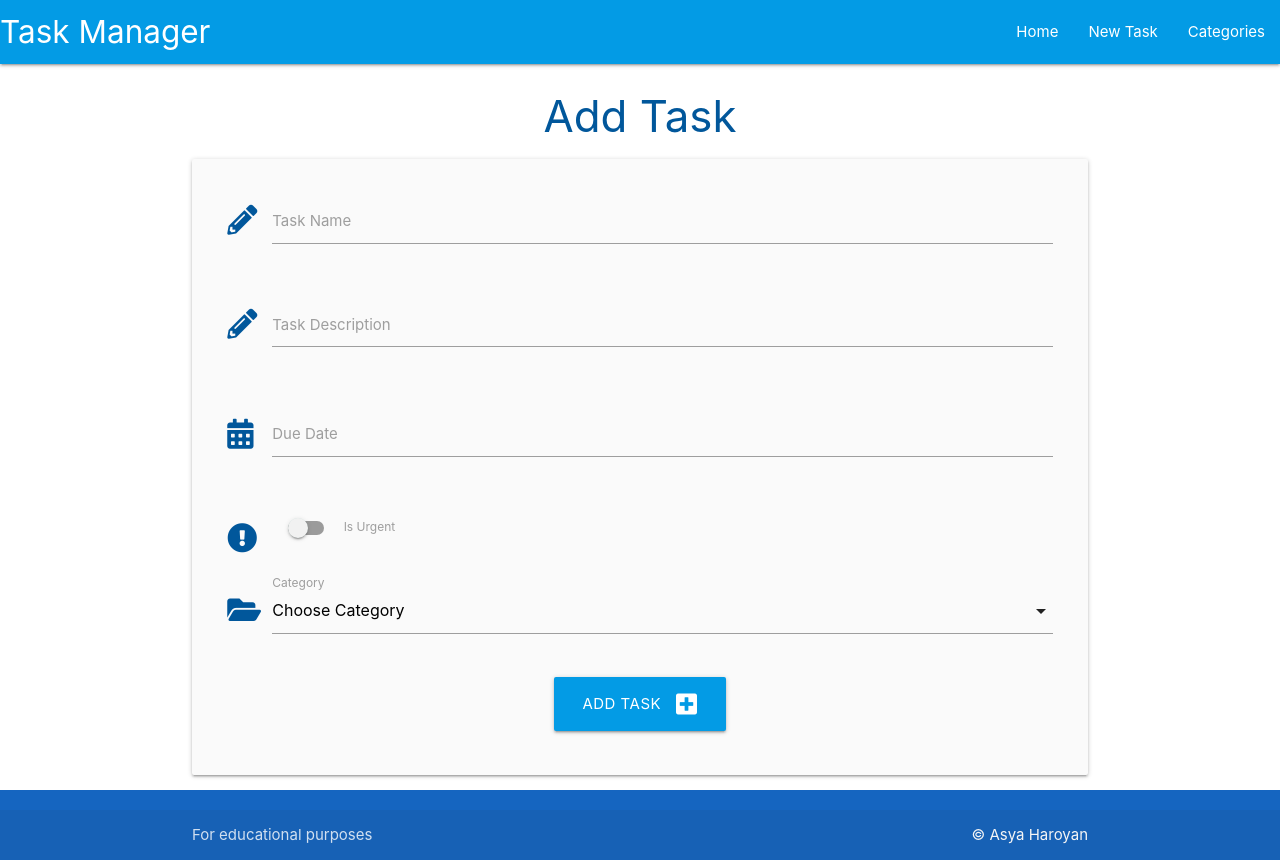
After one commit to asyaharoyan/managment-app, a Flask app: page /add_task in a window 1280 px wide. The commit adds this page. Run offline with Flask 2, Linux system fonts and the light colour scheme; data that the repository does not hold is empty.

Commit message:
Add tasks

```diff
--- a/taskmanager/routes.py
+++ b/taskmanager/routes.py
@@ -5,7 +5,8 @@ from taskmanager.models import Category, Task
 
 @app.route("/")
 def home():
-    return render_template("tasks.html")
+    tasks = list(Task.query.order_by(Task.id).all())
+    return render_template("tasks.html", tasks=tasks)
 
 
 @app.route("/categories")
@@ -40,3 +41,20 @@ def delete_category(category_id):
     db.session.delete(category)
     db.session.commit()
     return redirect(url_for("categories"))
+
+
+@app.route("/add_task", methods=["GET", "POST"])
+def add_task():
+    categories = list(Category.query.order_by(Category.category_name).all())
+    if request.method == "POST":
+        task = Task(
+            task_name=request.form.get("task_name"),
+            task_description=request.form.get("task_description"),
+            is_urgent=bool(True if request.form.get("is_urgent") else False),
+            due_date=request.form.get("due_date"),
+            category_id=request.form.get("category_id")
+        )
+        db.session.add(task)
+        db.session.commit()
+        return redirect(url_for("home"))
+    return render_template("add_task.html", categories=categories)
--- a/taskmanager/static/js/script.js
+++ b/taskmanager/static/js/script.js
@@ -2,4 +2,19 @@ document.addEventListener("DOMContentLoaded", function() {
     // sidenav initialization
     let sidenav = document.querySelectorAll(".sidenav");
     M.Sidenav.init(sidenav);
+
+    // datepicker
+    let datepicker = document.querySelectorAll('.datepicker');
+    M.Datepicker.init(datepicker, {
+        format: "dd mmmm, yyyy",
+        i18n: {done: "Select"}
+    });
+
+    // Select initilization
+    let select = document.querySelectorAll('select');
+    M.FormSelect.init(select);
+
+    // collapsible initilization
+    let collapsibles = document.querySelectorAll('.collapsible');
+    M.Collapsible.init(collapsibles);
 });
--- /dev/null
+++ b/taskmanager/templates/add_task.html
@@ -0,0 +1,75 @@
+{% extends "base.html" %}
+{% block content %}
+
+<h3 class="light-blue-text text-darken-4 center-align">Add Task</h3>
+
+<div class="row card-panel grey lighten-5">
+    <form class="col s12" method="POST" action="{{ url_for('add_task') }}">
+        <!-- task name -->
+        <div class="row">
+            <div class="input-field col s12">
+                <i class="fas fa-pencil-alt prefix light-blue-text text-darken-4"></i>
+                <input id="task_name" name="task_name" minlength="5" maxlength="50" type="text" class="validate" required>
+                <label for="task_name">Task Name</label>
+            </div>
+        </div>
+
+         <!-- task description -->
+         <div class="row">
+            <div class="input-field col s12">
+                <i class="fas fa-pencil-alt prefix light-blue-text text-darken-4"></i>
+                <textarea id="task_description" name="task_description" minlength="20" maxlength="200"
+                type="text" class="materialize-textarea validate" required></textarea>
+                <label for="task_description">Task Description</label>
+            </div>
+        </div>
+
+        <!-- due date -->
+        <div class="row">
+            <div class="input-field col s12">
+                <i class="fas fa-calendar-alt prefix light-blue-text text-darken-4"></i>
+                <input id="due_date" name="due_date" type="text"class="datepicker validate" required>
+                <label for="due_date">Due Date</label>
+            </div>
+        </div>
+
+         <!-- is urgent -->
+         <div class="row">
+            <div class="input-field col s12">
+                <div class="switch">
+                    <i class="fas fa-exclamation-circle prefix light-blue-text text-darken-4"></i>
+                    <label for="is_urgent">
+                        <input id="is_urgent" name="is_urgent" type="checkbox">
+                        <span class="lever"></span>
+                        Is Urgent
+                    </label>
+                </div>
+            </div>
+        </div>
+
+        <!-- category id -->
+        <div class="row">
+            <div class="input-field col s12">
+                <i class="fas fa-folder-open prefix light-blue-text text-darken-4"></i>
+                <select name="category_id" id="category_id" class="validate" required>
+                    <option value="" disabled selected>Choose Category</option>
+                    {% for category in categories %}
+                        <option value="{{ category.id }}">{{ category.category_name }}</option>
+                    {% endfor %}
+                </select>
+                <label for="category_id">Category</label>
+            </div>
+        </div>
+
+        <!-- submit button -->
+        <div class="row">
+            <div class="col s12 center-align">
+                <button type="submit" class="btn-large light-blue darken-1">
+                    Add Task <i class="fas fa-plus-square right"></i>
+                </button>
+            </div>
+        </div>
+    </form>
+</div>
+
+{% endblock %}
--- a/taskmanager/templates/base.html
+++ b/taskmanager/templates/base.html
@@ -17,7 +17,7 @@
             <a href="#" data-target="mobile-demo" class="sidenav-trigger"><i class="fas fa-bars"></i></a>
             <ul class="right hide-on-med-and-down">
                 <li><a href="{{ url_for('home') }}">Home</a></li>
-                <li><a href="">New Task</a></li>
+                <li><a href="{{ url_for('add_task') }}">New Task</a></li>
                 <li><a href="{{ url_for('categories') }}">Categories</a></li>
             </ul>
             </div>
@@ -26,7 +26,7 @@
         <!-- mobile sidenav -->
         <ul class="sidenav" id="mobile-demo">
             <li><a href="{{ url_for('home') }}">Home</a></li>
-            <li><a href="">New Task</a></li>
+            <li><a href="{{ url_for('add_task') }}">New Task</a></li>
             <li><a href="{{ url_for('categories') }}">Categories</a></li>
         </ul>
     </header>
```
Also changed, not shown: taskmanager/templates/tasks.html (+26 -0 lines).
